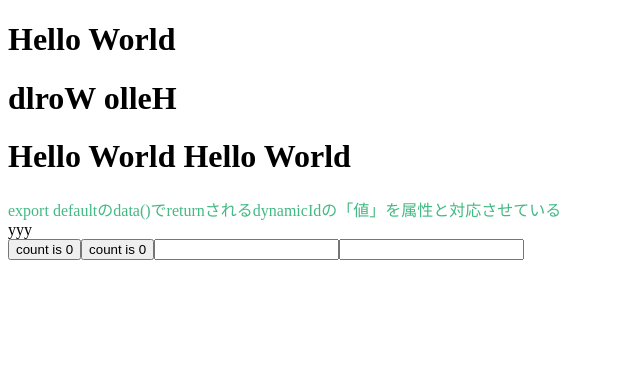
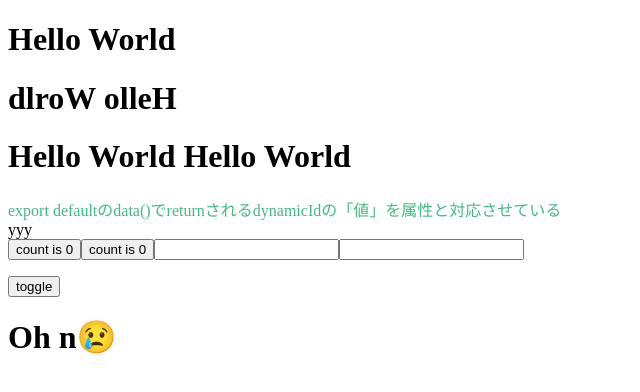
Before and after one commit to ryo-okazaki/vue-tutorial, a Vue app in the folder frontend/: page / in a window 1280 px wide. Shown: the top 392 px of the page, without its empty margins (0-640 px from the left). Built offline with nearby package versions, Linux system fonts and the light colour scheme.

Commit message:
公式チュートリアル6/15 条件付きバインディング

```diff
--- a/frontend/src/App.vue
+++ b/frontend/src/App.vue
@@ -17,7 +17,8 @@ export default {
       dynamicId: 'aaa',
       titleClass: 'title',
       count: 0,
-      text: ''
+      text: '',
+      awesome: false
     }
   },
   methods: {
@@ -30,6 +31,10 @@ export default {
       console.log(e)
     // v-on ハンドラーはネイティブDOMのイベントを引数として受け取る
       this.text = e.target.value
+    },
+
+    toggle() {
+      this.awesome = !this.awesome
     }
   }
 //  メソッドの中では、thisを使ってコンポーネントインスタンスにアクセスできる
@@ -89,6 +94,14 @@ v-modelは<input>の値をバインドされた状態と自動的に同期する
   <input :value="text" @input="onInput">
   <input v-model="text">
   <p>{{ text }}</p>
+
+<!--
+条件付きレンダリング
+要素を条件付きでレンダリングする際に、v-ifディレクティブを使用できる
+-->
+  <button @click="toggle">toggle</button>
+  <h1 v-if="awesome">Vue is awesome</h1>
+  <h1 v-else>Oh n😢</h1>
 </template>
 
 <style>
```
